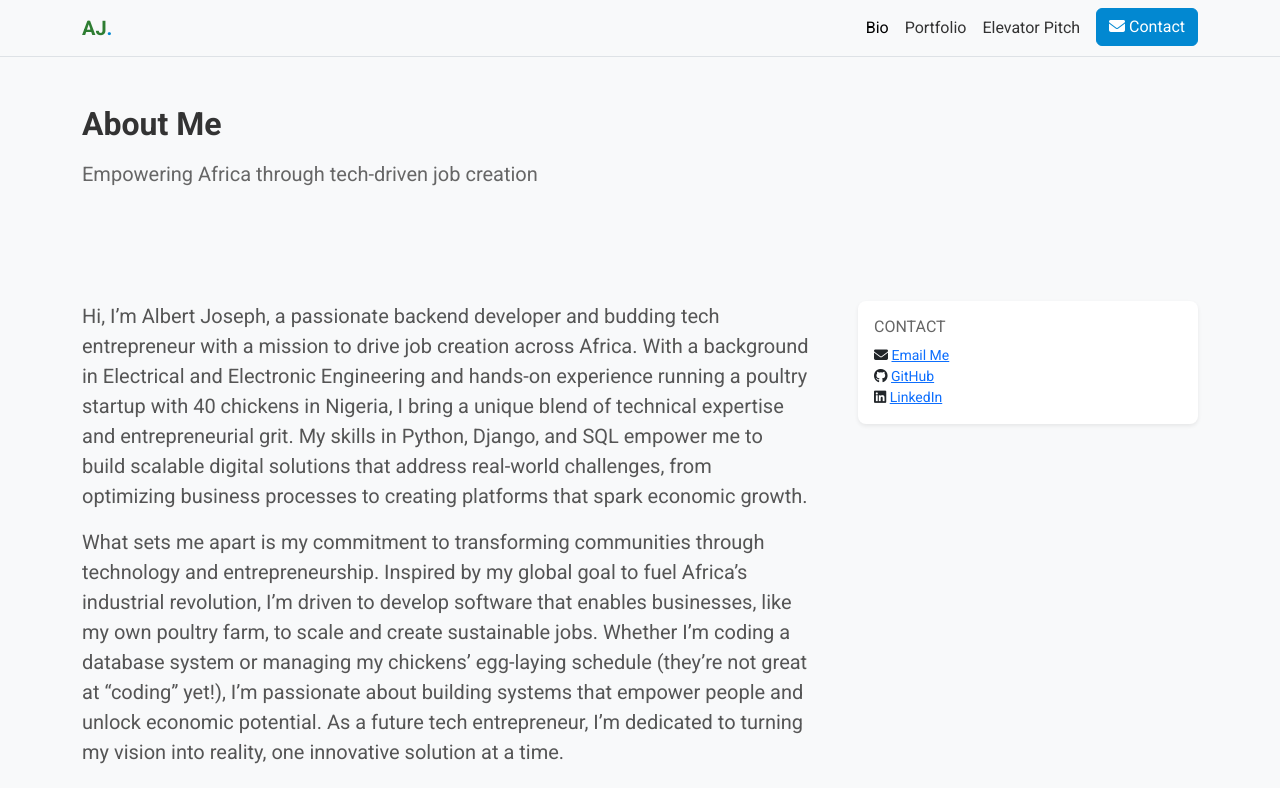
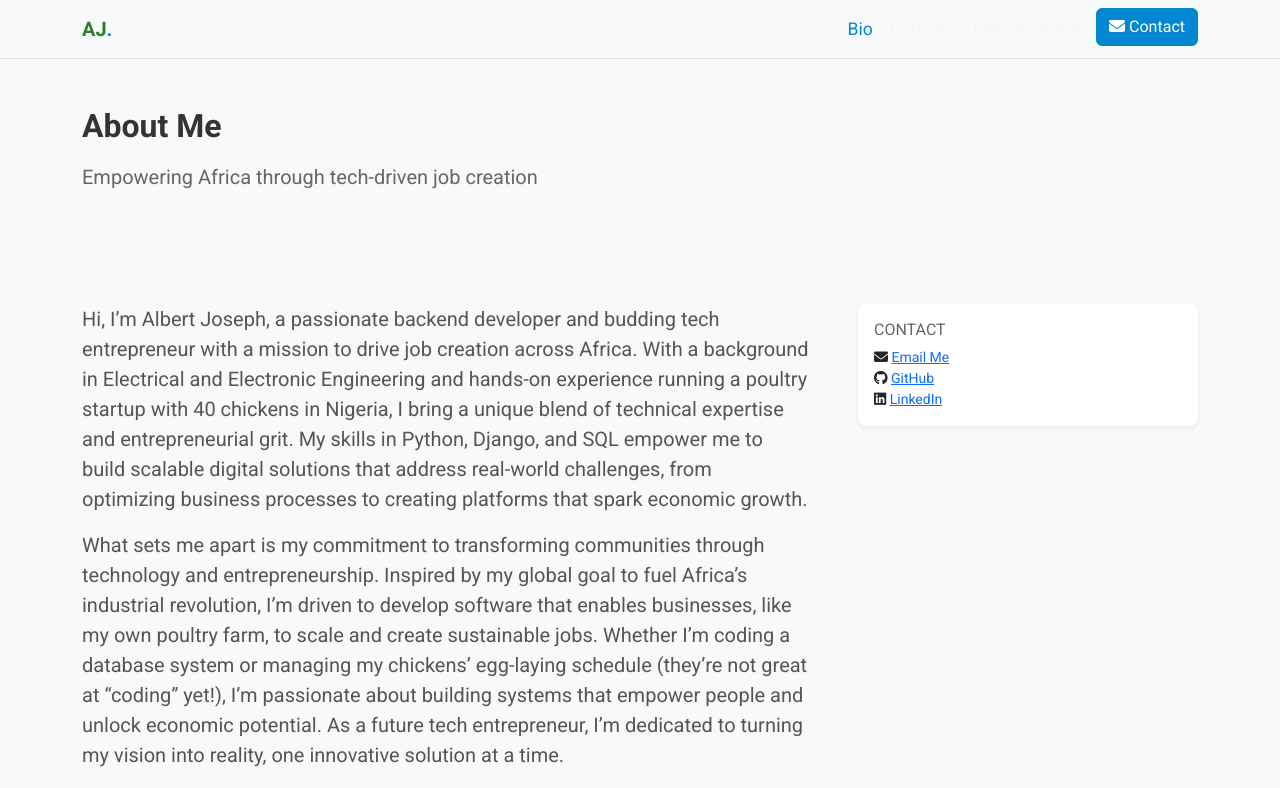
Before and after one commit to Joe2MOG/Joe2MOG.github.io, a plain HTML site: page bio.html in a window 1280 px wide. Shown: the top 788 px of the page. Drawn offline with nearby package versions, Linux system fonts and the light colour scheme.

```diff
--- a/assets/css/style.css
+++ b/assets/css/style.css
@@ -18,12 +18,13 @@
   color: #0288D1;
 }
 .nav-link {
-  color: #333;
+  color: #F5F5F5 !important;
   font-weight: 400;
+  font-size: 1.1em;
 }
 .nav-link:hover,
 .nav-link.active {
-  color: #0288D1;
+  color: #0288D1 !important;
 }
 .btn-primary {
   background-color: #0288D1;
@@ -42,6 +43,7 @@
 .text-gradient {
   background: linear-gradient(90deg, #2E7D32, #0288D1);
   -webkit-background-clip: text;
+  background-clip: text;
   -webkit-text-fill-color: transparent;
 }
 .lead {
@@ -65,6 +67,11 @@
   border: none;
   border-radius: 8px;
   box-shadow: 0 2px 8px rgba(0, 0, 0, 0.1);
+  transition: transform 0.2s ease, border 0.2s ease;
+}
+.card:hover {
+  transform: scale(1.03);
+  border: 1px solid #0288D1;
 }
 .card-title {
   color: #2E7D32;
@@ -109,4 +116,7 @@
     font-size: 1rem;
     padding: 0.5rem 1rem;
   }
+  .nav-link {
+    font-size: 1em;
+  }
 }
```
